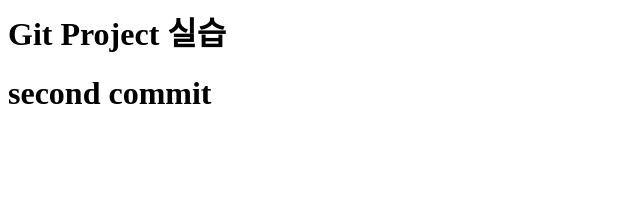
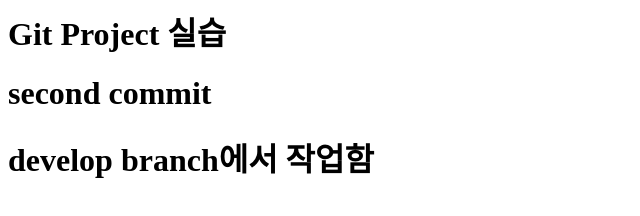
Before and after one commit to jiyonk/git_Project_-SS6, a plain HTML site: page index.html in a window 1280 px wide. Shown: the whole page, without its empty margins (0-640 px from the left). Drawn offline with Linux system fonts and the light colour scheme.

Commit message:
develop commit

```diff
--- a/index.html
+++ b/index.html
@@ -4,5 +4,7 @@
     <body>
         <h1>Git Project 실습</h1>
         <h1>second commit</h1>
+
+        <h1>develop branch에서 작업함</h1>
     </body>
 </html>
```
